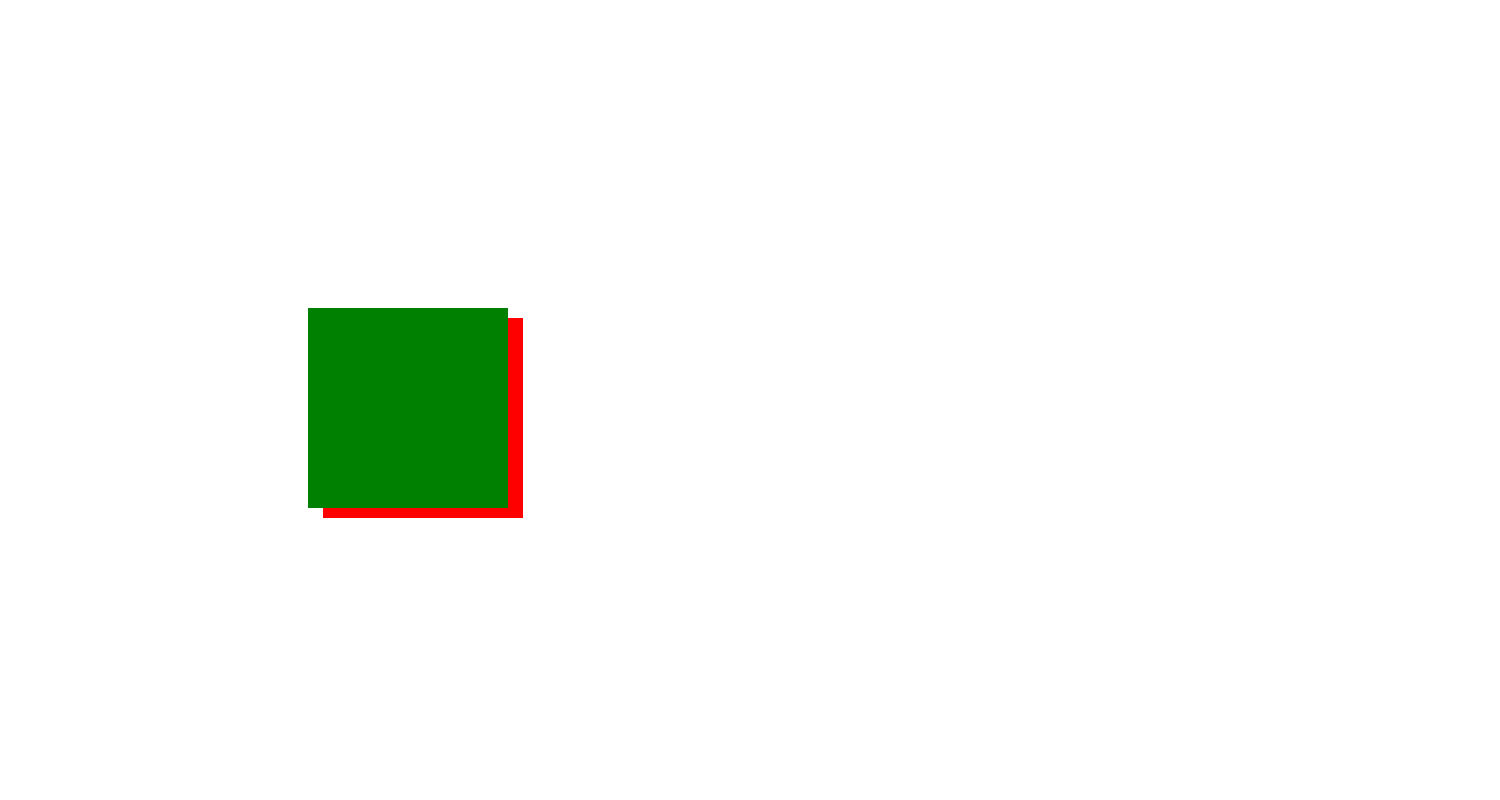
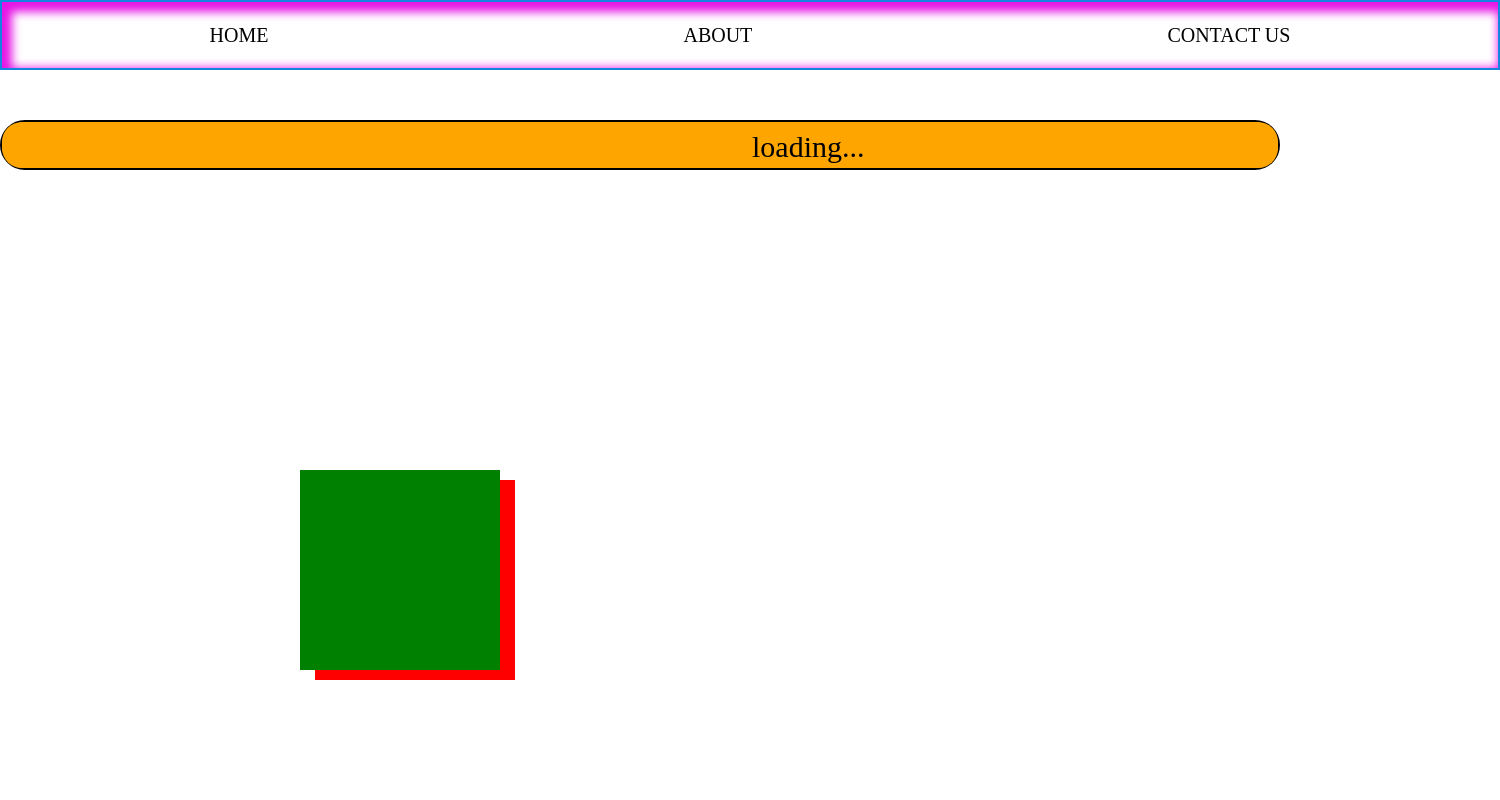
Before and after one commit to DavitMchedlishvili/Davaleba-8, a plain HTML site: page index.html in a window 1280 px wide. Shown: the top 800 px of the page, 1500 px wide, since content can reach past the window. Drawn offline with Linux system fonts and the light colour scheme.

Commit message:
finished all tasks

```diff
--- a/CSS/reset.css
+++ b/CSS/reset.css
@@ -0,0 +1,55 @@
+/* http://meyerweb.com/eric/tools/css/reset/
+   v2.0 | 20110126
+   License: none (public domain)
+*/
+
+html, body, div, span, applet, object, iframe,
+h1, h2, h3, h4, h5, h6, p, blockquote, pre,
+a, abbr, acronym, address, big, cite, code,
+del, dfn, em, img, ins, kbd, q, s, samp,
+small, strike, strong, sub, sup, tt, var,
+b, u, i, center,
+dl, dt, dd, ol, ul, li,
+fieldset, form, label, legend,
+table, caption, tbody, tfoot, thead, tr, th, td,
+article, aside, canvas, details, embed,
+figure, figcaption, footer, header, hgroup,
+menu, nav, output, ruby, section, summary,
+time, mark, audio, video {
+	margin: 0;
+	padding: 0;
+	border: 0;
+	font-size: 100%;
+	font: inherit;
+	vertical-align: baseline;
+}
+/* HTML5 display-role reset for older browsers */
+article, aside, details, figcaption, figure,
+footer, header, hgroup, menu, nav, section {
+	display: block;
+}
+body {
+	line-height: 1;
+}
+ol, ul {
+	list-style: none;
+}
+blockquote, q {
+	quotes: none;
+}
+blockquote:before, blockquote:after,
+q:before, q:after {
+	content: '';
+	content: none;
+}
+table {
+	border-collapse: collapse;
+	border-spacing: 0;
+}
+a {
+    text-decoration: none;
+    color: #000000;
+}
+* {
+    box-sizing: border-box;
+}
--- a/CSS/style.css
+++ b/CSS/style.css
@@ -1,3 +1,7 @@
+/* დავალება 8.1  */
+
+
+
 
 .box1{
 
@@ -29,7 +33,7 @@
 
 
 
-
+/* დავალება 8.2 */
 
 .box2{
     margin: 300px;
@@ -42,6 +46,7 @@
     animation-name: change;
     animation-duration: 4s;
     animation-iteration-count: 1;
+    animation-fill-mode: forwards;
 
 
 }
@@ -61,7 +66,7 @@
     }
 
 
-
+/* დავალება8.3 */
 
 .box3{
     display: inline-block;
@@ -79,6 +84,7 @@
     font-weight: bold;
     animation-name: dicrease;
     animation-duration: 7s;
+    animation-fill-mode: forwards;
 }
 
 
@@ -95,8 +101,55 @@
 
 
 
+/* დავალება 8.4 */
 
-.raibow{
+header{
+    border: 2px solid rgb(19, 132, 224);
+    width: 1500px;
+    height: 70px;
+    box-shadow: inset 5px 5px 10px 5px rgb(230, 21, 230);
+}
+
+
+
+
+
+
+
+
+
+.navigation{
+    height: 100%;
+    display: flex;
+    justify-content: center;
+    justify-content: space-around;
+    align-items: center;
+
+}
+
+
+
+.links{
+    font-size: 20px;
+    transition-duration: 2s;
+    transition-timing-function: linear;
+
+
+}
+
+
+
+.links:hover{
+    background-color: rgb(0, 255, 0);
+    font-size: 25px;
+}
+
+
+
+/* დავალება8.5 */
+
+
+.spiral{
     margin-left:  300px;
     display: inline-block;
     border-radius: 50%;
@@ -104,6 +157,7 @@
     animation-duration: 1s;
     animation-timing-function: linear;
     animation-iteration-count: infinite;
+
 }
 
 
@@ -119,3 +173,58 @@
     }
 
 }
+
+
+
+/* დავალება 8.6 */
+
+
+
+.lastone{
+    margin-top: 50px;
+    max-width: 1500px;
+    height: 50px;
+    border: 2px solid black;
+    border-radius: 30px;
+
+}
+
+
+.loading{
+    font-size: 30px;
+    padding-left: 750px;
+    padding-top: 10px;
+
+
+}
+
+
+.progressbar{
+
+    max-width: 1500px;
+    max-height: 50px;
+    height: 100%;
+    border-radius: 20px;
+    animation-duration: 5s;
+    animation-timing-function: linear;
+    animation-name:  loading;
+    animation-fill-mode: forwards;
+
+
+
+
+}
+
+
+@keyframes loading {
+    0%{
+
+        width: 0%;
+    }
+
+    100%{
+        background-color: orange;
+        width: 100%;
+
+    }
+}
--- a/index.html
+++ b/index.html
@@ -20,10 +20,42 @@
 </head>
 <body>
 
+
+    <header>
+
+            <ul class="navigation" >
+                <li class="links">HOME</li>
+                <li class="links">ABOUT</li>
+                <li class="links">CONTACT US</li>
+            </ul>
+
+
+    </header>
+
+
+    <div class="lastone">
+
+        <div class="progressbar">
+            <p class="loading">loading...</p>
+        </div>
+
+
+
+    </div>
+
+
+
+
+
+
     <div class="box1"></div>
 
 
+
+
+
     <div class="box2"></div>
+
 
     <div class="box3">
         <p class="paragraph">Lorem ipsum dolor sit amet consectetur adipisicing elit. Consequuntur
@@ -35,7 +67,7 @@
 
 
 
-    <img class="raibow" src="Image/spiral.png" alt="rainbow">
+    <img class="spiral" src="Image/spiral.png" alt="rainbow">
 
 
 
```
Also changed, not shown: Image/hallucination.png (deleted), Image/spiral rainbow.jpg (deleted), Image/spiral.webp (deleted).
